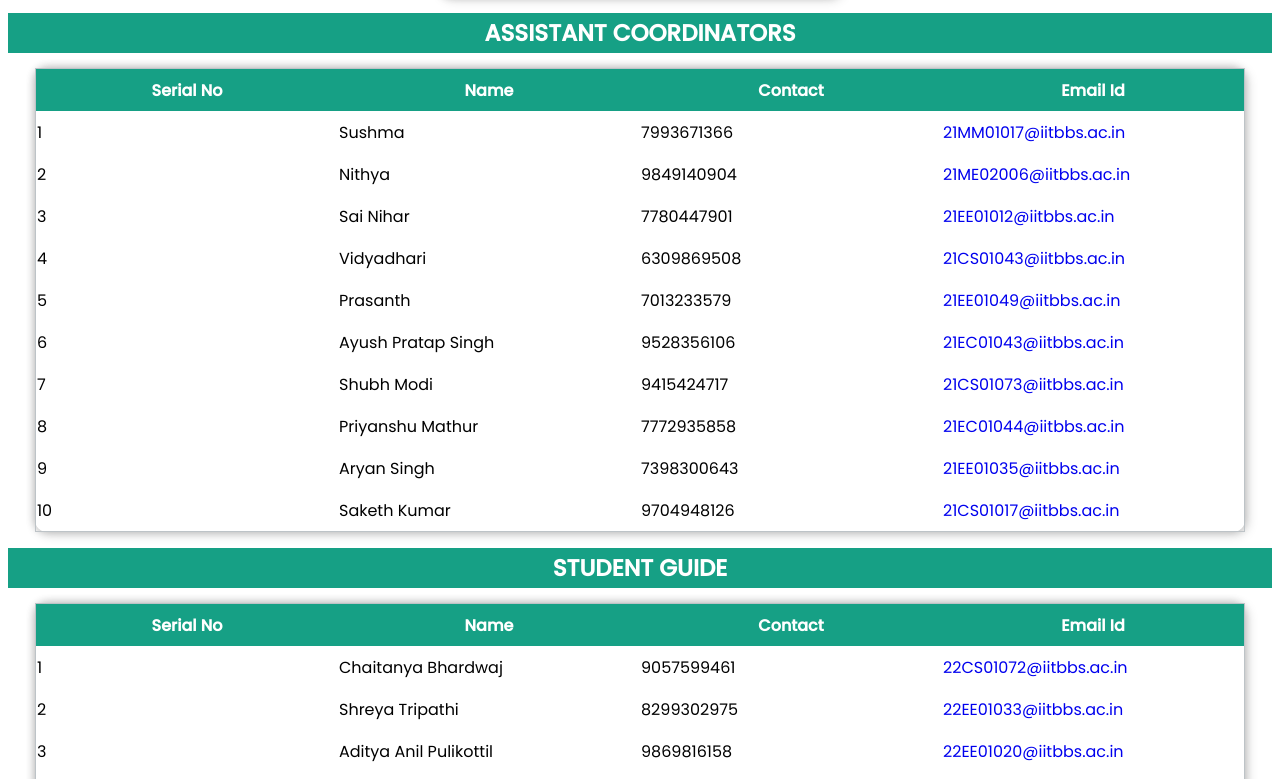
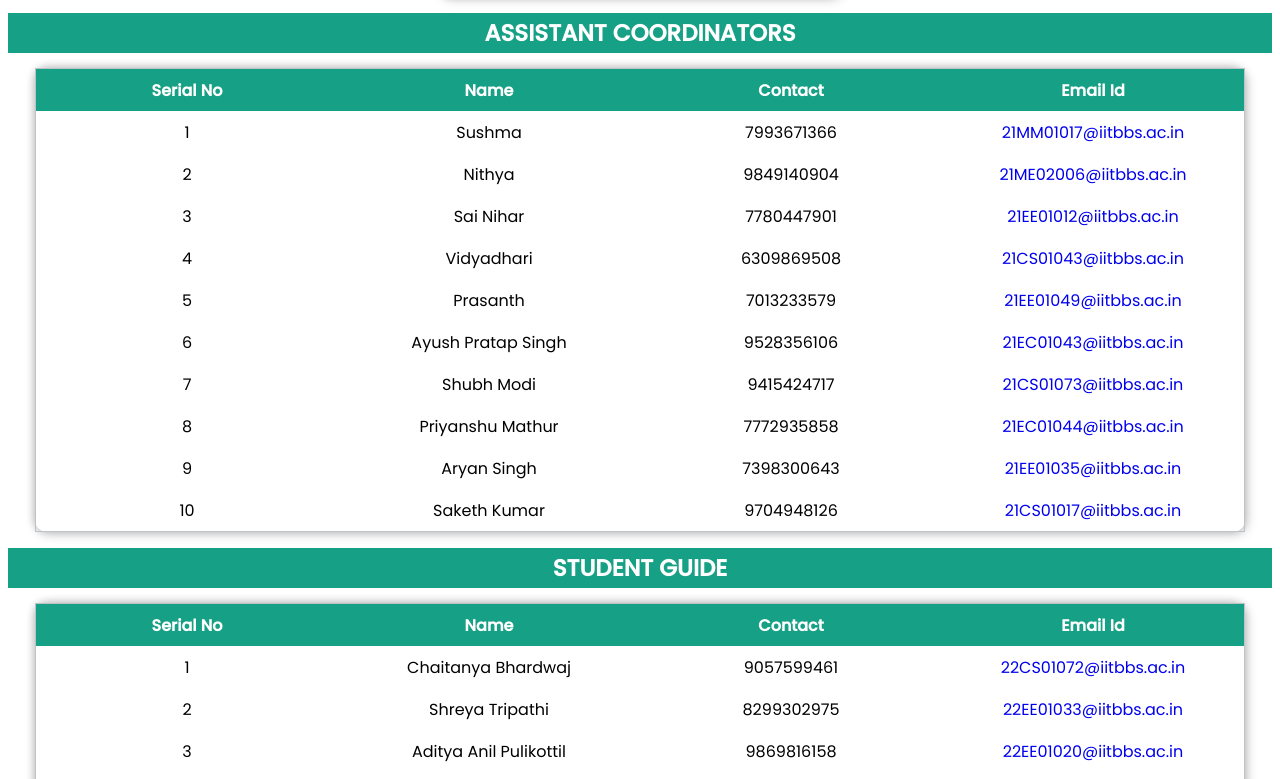
Before and after one commit to sixmachine-6/Cstug, a plain HTML site: page index.html in a window 1280 px wide. Shown: the part 1114-1893 px from the top of the page. Drawn offline with Linux system fonts and the light colour scheme.

Commit message:
Update styles.css

```diff
--- a/styles.css
+++ b/styles.css
@@ -75,6 +75,9 @@ border:1.5px solid #bdc3c7;
 thead tr{
   background-color:#16a085;
   color:white;
+}
+th,td{
+ text-align:center;
 }
 tr:hover{
   background-color:#f5f5f5;
```
